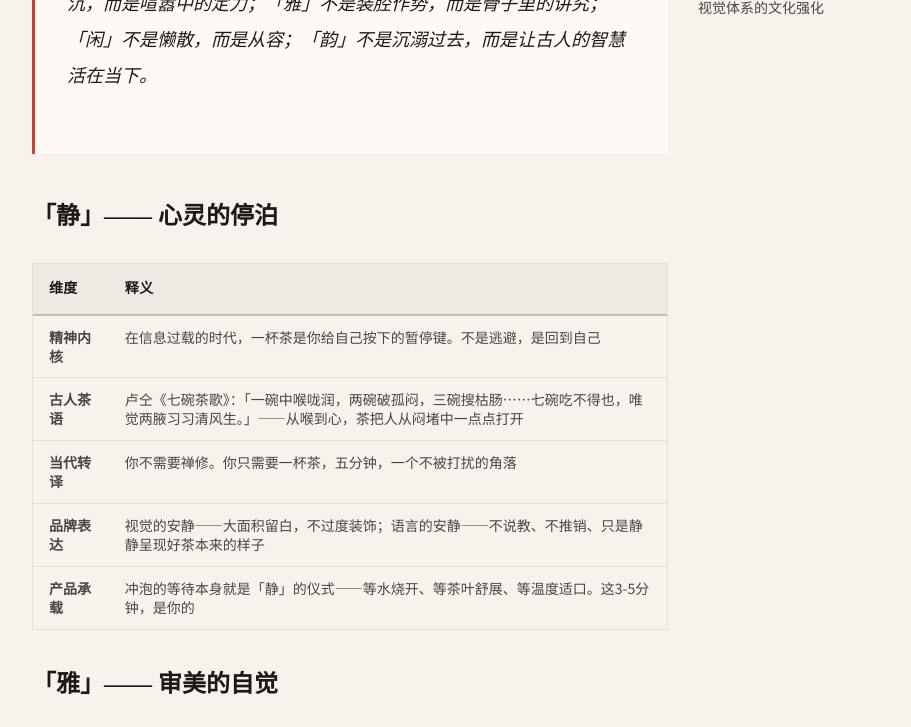
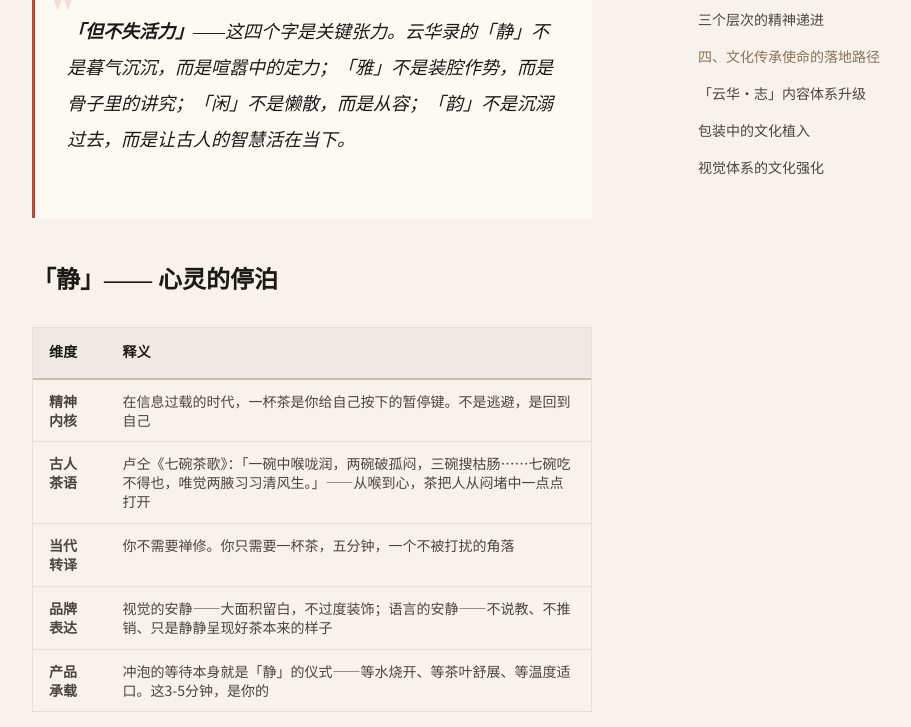
Before and after one commit to likeyourlife/yunhualu-brand, a plain HTML site: page pages/brand-culture.html in a window 1280 px wide. Shown: the part 1085-1812 px from the top of the page, without its empty margins (156-1067 px from the left). Drawn offline with nearby package versions, Linux system fonts and the light colour scheme; a web font is replaced by a local one.

Commit message:
fix: 修复新增三页面中间内容偏右+章首导航遮挡问题

```diff
--- a/assets/css/mobile-fix.css
+++ b/assets/css/mobile-fix.css
@@ -44,11 +44,17 @@ code {
 
 
 /* ==========================================================================
-   2. 表格 — 横向滚动渐变提示（全尺寸生效）
+   2. 表格 — 横向滚动 + 渐变提示（全尺寸生效）
+   注意：必须保留 overflow-x: auto 以约束表格 min-width 不撑开父容器
    ========================================================================== */
 
 .data-table-wrap {
   position: relative;
+  overflow-x: auto;              /* 关键：约束表格不超出容器 */
+  -webkit-overflow-scrolling: touch;
+  margin: var(--space-8) 0;
+  border: 1px solid var(--color-border-light);
+  border-radius: var(--radius-none);
 }
 
 /* 可滚动时左右渐变阴影提示 */
@@ -88,9 +94,9 @@ code {
 
 @media (max-width: 767px) {
 
-  /* --- 3.1 chapter-header 间距压缩 --- */
+  /* --- 3.1 chapter-header 间距 + 导航避让 --- */
   .chapter-header {
-    padding: var(--space-12) var(--space-page-x) var(--space-8);
+    padding: calc(var(--space-nav-height-mobile) + var(--space-6)) var(--space-page-x) var(--space-8);
   }
 
   .chapter-header-number {
@@ -395,8 +401,10 @@ canvas {
 .article-prose,
 .page-content {
   min-width: 0;
+  max-width: 100%;           /* 强制不超出父容器 */
   overflow-wrap: break-word;
   word-wrap: break-word;
+  box-sizing: border-box;
 }
 
 /* 长URL/长单词自动折行 */
@@ -433,10 +441,21 @@ html {
   position: relative;
 }
 
-/* page-main 防溢出 */
+/* page-main 防溢出 + 导航偏移 */
 .page-main {
   overflow-x: hidden;
   width: 100%;
+  padding-top: var(--space-nav-height);  /* 为固定导航栏留出空间 */
+}
+
+/* page-layout 网格容器：防止子项撑开（全尺寸） */
+.page-layout {
+  overflow-x: hidden;
+}
+
+/* 网格子项强制收缩，不超出列宽 */
+.page-layout > * {
+  min-width: 0;
 }
 
 
```
